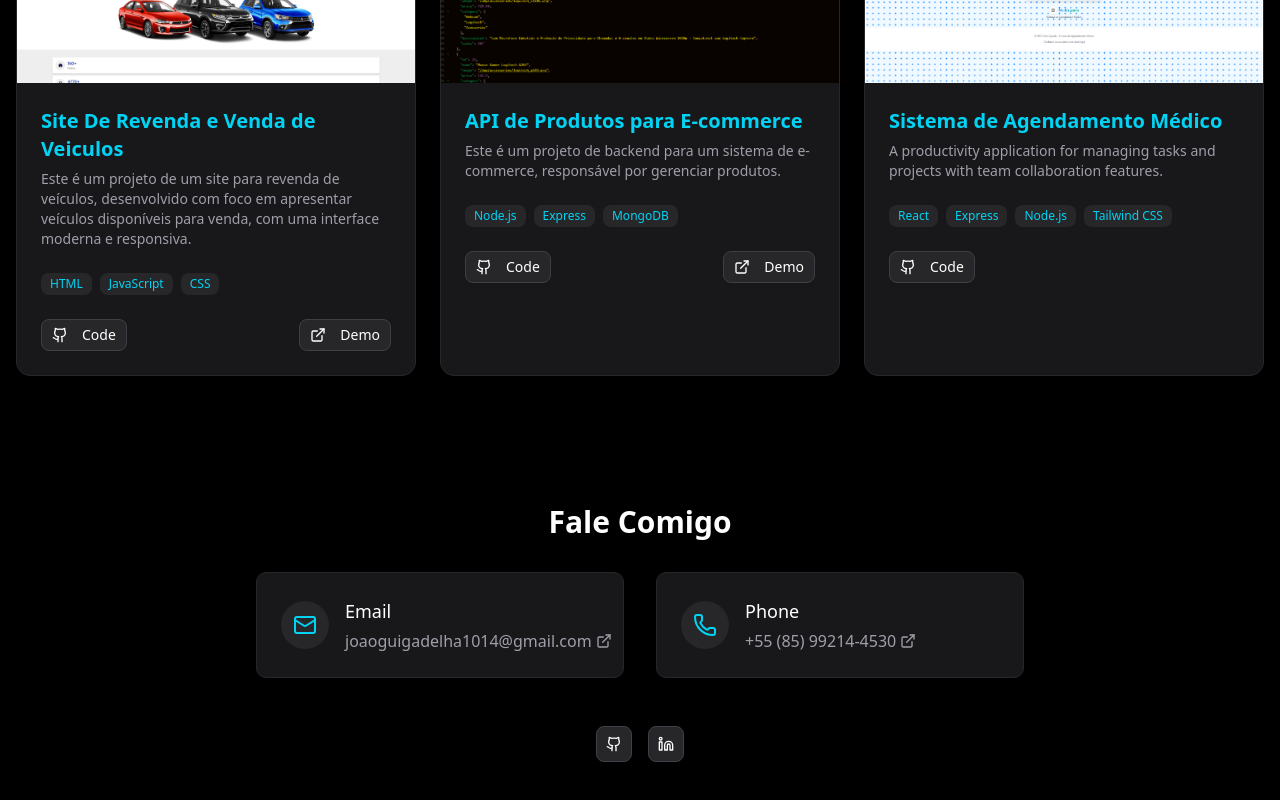
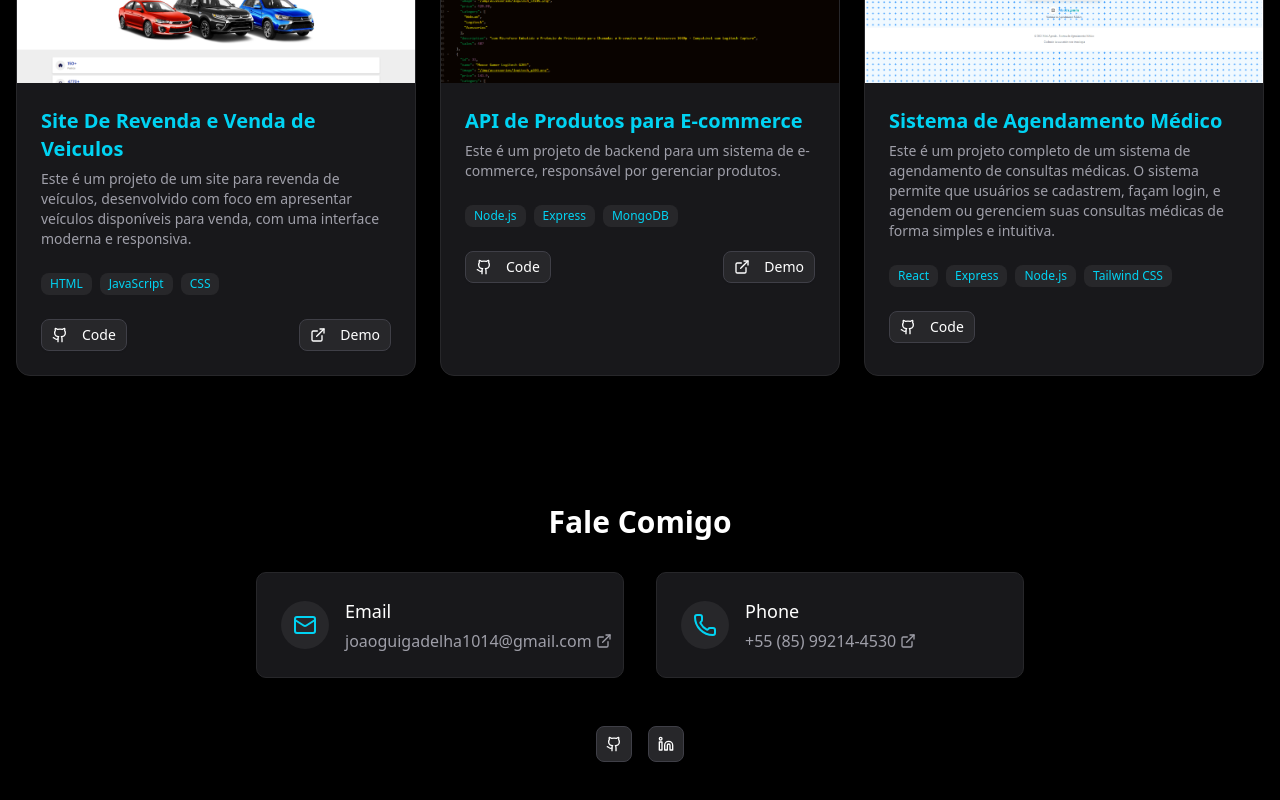
Before and after one commit to JoaoGui1430/meu-portfolio, a Next.js app: page / in a window 1280 px wide. Shown: the part 1554-2354 px from the top of the page. Built offline with nearby package versions, Linux system fonts and the light colour scheme.

Commit message:
Alterando Descrição de Projeto

```diff
--- a/components/projects.tsx
+++ b/components/projects.tsx
@@ -32,7 +32,7 @@ const projectsData = [
   {
     id: 3,
     title: "Sistema de Agendamento Médico",
-    description: "A productivity application for managing tasks and projects with team collaboration features.",
+    description: "Este é um projeto completo de um sistema de agendamento de consultas médicas. O sistema permite que usuários se cadastrem, façam login, e agendem ou gerenciem suas consultas médicas de forma simples e intuitiva.",
     tags: ["React", "Express", "Node.js", "Tailwind CSS"],
     githubUrl: "https://github.com/JoaoGui1430/sistema-agendamento-medico",
     liveUrl: null, // sem deploy
```
